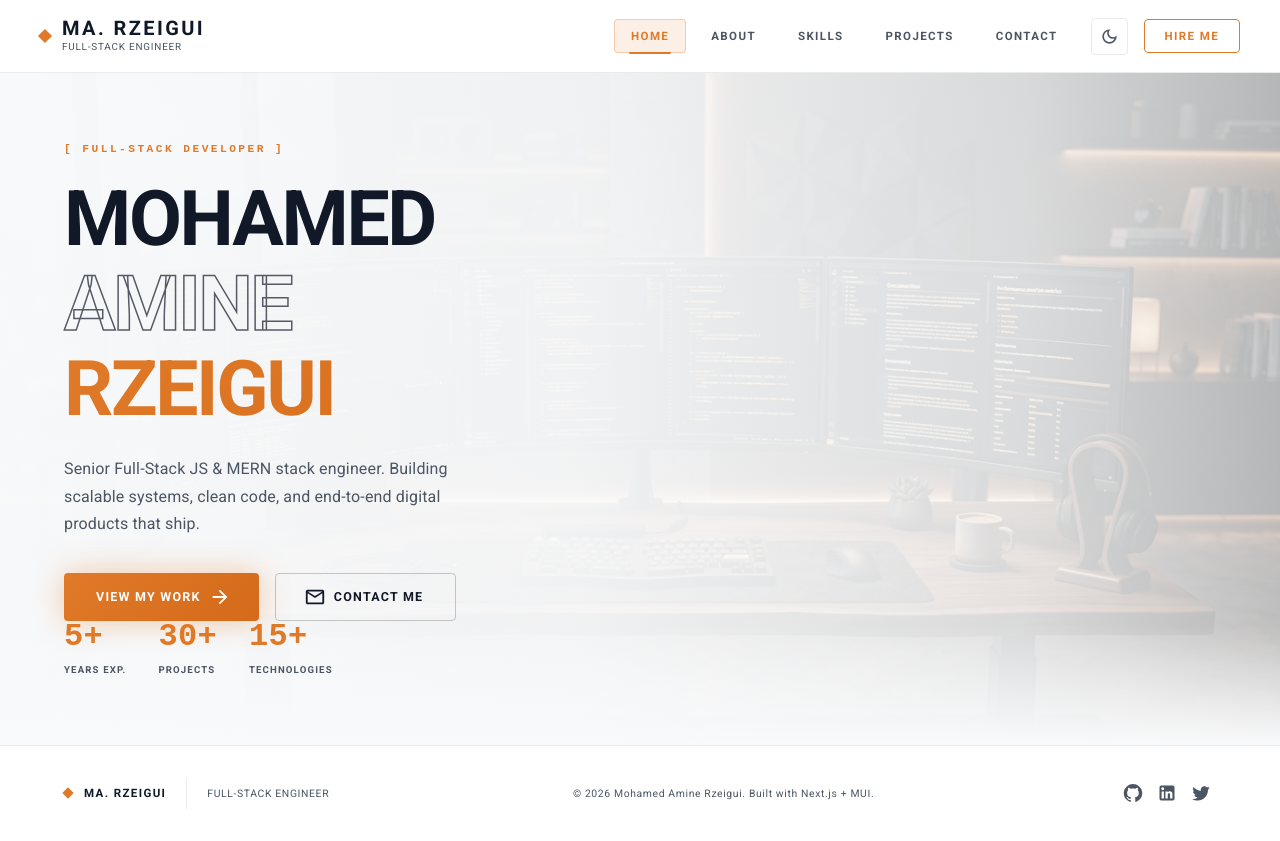
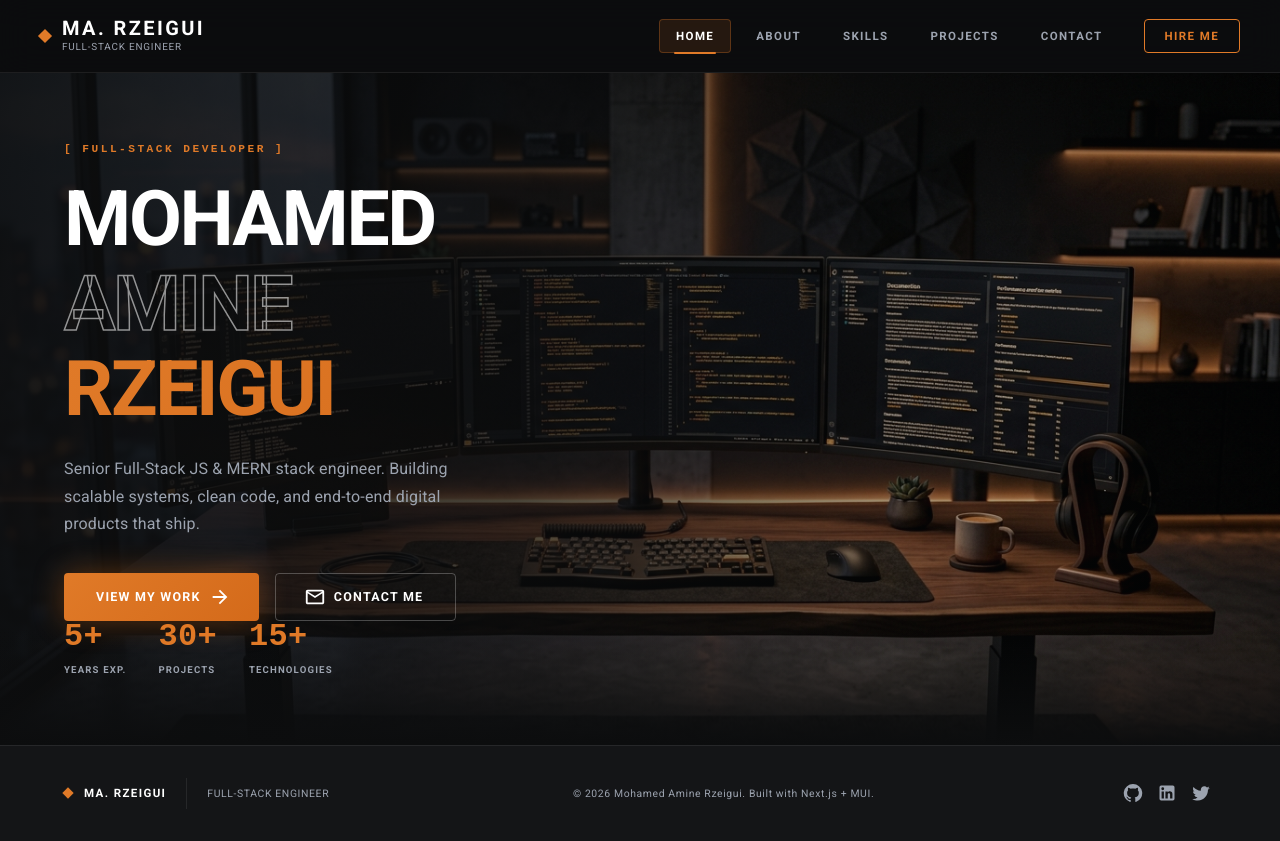
Before and after one commit to 7amouch2k01-oss/portfolio_full, a Next.js app: page / in a window 1280 px wide. Built offline with nearby package versions, Linux system fonts and the light colour scheme.

Commit message:
feat: increase hero workstation background visibility and lock app exclusively to dark theme

```diff
--- a/app/MuiThemeProvider.js
+++ b/app/MuiThemeProvider.js
@@ -10,37 +10,16 @@ import { getAppTheme } from './theme';
 import { ColorModeContext } from './ColorModeContext';
 
 export default function MuiThemeProvider({ children }) {
-  const [mode, setMode] = useState('dark');
-
-  // Load user preference from localStorage on mount
-  useEffect(() => {
-    try {
-      const savedMode = localStorage.getItem('portfolio_color_mode');
-      if (savedMode === 'light' || savedMode === 'dark') {
-        setMode(savedMode);
-      } else if (window.matchMedia && window.matchMedia('(prefers-color-scheme: light)').matches) {
-        setMode('light');
-      }
-    } catch (_) {}
-  }, []);
-
+  const mode = 'dark';
   const colorMode = useMemo(
     () => ({
-      mode,
-      toggleColorMode: () => {
-        setMode((prevMode) => {
-          const nextMode = prevMode === 'dark' ? 'light' : 'dark';
-          try {
-            localStorage.setItem('portfolio_color_mode', nextMode);
-          } catch (_) {}
-          return nextMode;
-        });
-      },
+      mode: 'dark',
+      toggleColorMode: () => {},
     }),
-    [mode]
+    []
   );
 
-  const activeTheme = useMemo(() => getAppTheme(mode), [mode]);
+  const activeTheme = useMemo(() => getAppTheme('dark'), []);
 
   const [{ cache }] = useState(() => {
     const emotionCache = createCache({ key: 'mui' });
--- a/app/components/Hero.js
+++ b/app/components/Hero.js
@@ -34,7 +34,7 @@ export default function Hero({ onNavigate }) {
         bgcolor: 'background.default',
       }}
     >
-      {/* Background image */}
+      {/* Background image — prominent developer workstation */}
       <Box
         component="img"
         src="/hero-bg.webp"
@@ -49,24 +49,19 @@ export default function Hero({ onNavigate }) {
           objectPosition: 'center right',
           pointerEvents: 'none',
           userSelect: 'none',
-          opacity: (theme) => (theme.palette.mode === 'dark' ? 0.75 : 0.45),
-          filter: (theme) =>
-            theme.palette.mode === 'dark'
-              ? 'saturate(0.95) brightness(0.9)'
-              : 'saturate(0.9) brightness(1.05)',
+          opacity: 0.92,
+          filter: 'saturate(1.05) brightness(0.95)',
         }}
       />
 
-      {/* Gradient overlay — left text stays readable in both dark and light mode */}
+      {/* Subtle Gradient overlay — keeps left text crisp while keeping the workstation clearly visible */}
       <Box
         aria-hidden
         sx={{
           position: 'absolute',
           inset: 0,
-          background: (theme) =>
-            theme.palette.mode === 'dark'
-              ? HERO_GRADIENT
-              : 'linear-gradient(90deg, rgba(249,250,251,0.98) 0%, rgba(249,250,251,0.92) 45%, rgba(249,250,251,0.70) 80%, rgba(249,250,251,0.4) 100%)',
+          background:
+            'linear-gradient(90deg, rgba(12,13,14,0.92) 0%, rgba(12,13,14,0.72) 40%, rgba(12,13,14,0.30) 70%, rgba(12,13,14,0.15) 100%)',
         }}
       />
 
--- a/app/components/Navbar.js
+++ b/app/components/Navbar.js
@@ -13,14 +13,10 @@ import ListItemButton from '@mui/material/ListItemButton';
 import ListItemText from '@mui/material/ListItemText';
 import Box from '@mui/material/Box';
 import Divider from '@mui/material/Divider';
-import Tooltip from '@mui/material/Tooltip';
 import MenuIcon from '@mui/icons-material/Menu';
 import CloseIcon from '@mui/icons-material/Close';
-import LightModeOutlinedIcon from '@mui/icons-material/LightModeOutlined';
-import DarkModeOutlinedIcon from '@mui/icons-material/DarkModeOutlined';
 import useMediaQuery from '@mui/material/useMediaQuery';
 import { useTheme } from '@mui/material/styles';
-import { useColorMode } from '../ColorModeContext';
 import { ORANGE, ORANGE_GRADIENT, BORDER_ORANGE } from '../theme';
 
 const NAV_ITEMS = [
@@ -37,8 +33,6 @@ export default function Navbar({ activeSection = 'home', onSelectSection, onTrig
   const [clickTimer, setClickTimer] = useState(null);
   const theme = useTheme();
   const isMobile = useMediaQuery(theme.breakpoints.down('md'));
-  const { mode, toggleColorMode } = useColorMode();
-  const isDark = mode === 'dark';
 
   // Silent 4-click Easter egg — no visual feedback at all
   const handleTitleClick = () => {
@@ -143,7 +137,7 @@ export default function Navbar({ activeSection = 'home', onSelectSection, onTrig
                     key={item.id}
                     onClick={() => handleNavClick(item.id)}
                     sx={{
-                      color: isActive ? (isDark ? '#fff' : ORANGE) : 'text.secondary',
+                      color: isActive ? '#fff' : 'text.secondary',
                       fontSize: '0.72rem',
                       letterSpacing: '0.12em',
                       fontWeight: isActive ? 800 : 600,
@@ -155,7 +149,7 @@ export default function Navbar({ activeSection = 'home', onSelectSection, onTrig
                       borderRadius: 1,
                       '&:hover': {
                         color: ORANGE,
-                        bgcolor: isDark ? 'rgba(255,255,255,0.03)' : 'rgba(0,0,0,0.03)',
+                        bgcolor: 'rgba(255,255,255,0.03)',
                       },
                       transition: 'all 0.2s',
                     }}
@@ -178,38 +172,11 @@ export default function Navbar({ activeSection = 'home', onSelectSection, onTrig
                 );
               })}
 
-              {/* Theme Toggle Button (Desktop) */}
-              <Tooltip title={isDark ? 'Switch to Light Mode' : 'Switch to Dark Mode'}>
-                <IconButton
-                  onClick={toggleColorMode}
-                  size="small"
-                  aria-label="toggle light or dark theme"
-                  sx={{
-                    ml: 1,
-                    p: 1,
-                    color: 'text.secondary',
-                    border: (t) => `1px solid ${t.palette.divider}`,
-                    borderRadius: 1,
-                    '&:hover': {
-                      color: ORANGE,
-                      borderColor: BORDER_ORANGE,
-                      bgcolor: isDark ? 'rgba(255,255,255,0.03)' : 'rgba(0,0,0,0.03)',
-                    },
-                  }}
-                >
-                  {isDark ? (
-                    <LightModeOutlinedIcon sx={{ fontSize: 19 }} />
-                  ) : (
-                    <DarkModeOutlinedIcon sx={{ fontSize: 19 }} />
-                  )}
-                </IconButton>
-              </Tooltip>
-
               <Button
                 variant="outlined"
                 onClick={() => handleNavClick('contact')}
                 sx={{
-                  ml: 1,
+                  ml: 2,
                   borderColor: ORANGE,
                   color: ORANGE,
                   fontSize: '0.72rem',
@@ -225,27 +192,9 @@ export default function Navbar({ activeSection = 'home', onSelectSection, onTrig
             </Box>
           )}
 
-          {/* Mobile Right Controls: Theme Button + Menu Toggle */}
+          {/* Mobile Right Controls: Menu Toggle */}
           {isMobile && (
-            <Box sx={{ display: 'flex', alignItems: 'center', gap: 1 }}>
-              <IconButton
-                onClick={toggleColorMode}
-                size="small"
-                aria-label="toggle light or dark theme"
-                sx={{
-                  color: 'text.primary',
-                  border: (t) => `1px solid ${t.palette.divider}`,
-                  p: 0.8,
-                  borderRadius: 1,
-                }}
-              >
-                {isDark ? (
-                  <LightModeOutlinedIcon fontSize="small" />
-                ) : (
-                  <DarkModeOutlinedIcon fontSize="small" />
-                )}
-              </IconButton>
-
+            <Box sx={{ display: 'flex', alignItems: 'center' }}>
               <IconButton onClick={() => setOpen(true)} sx={{ color: 'text.primary' }}>
                 <MenuIcon />
               </IconButton>
```
